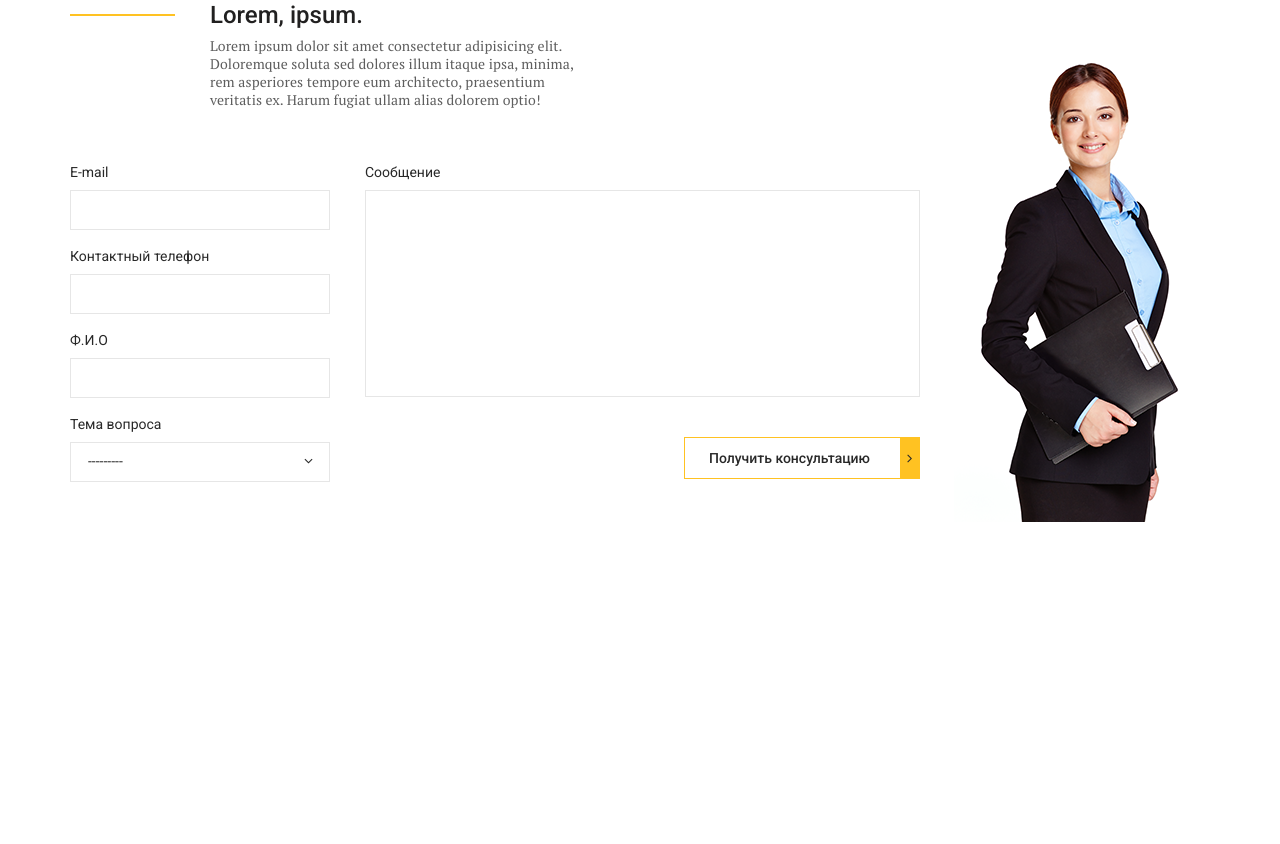
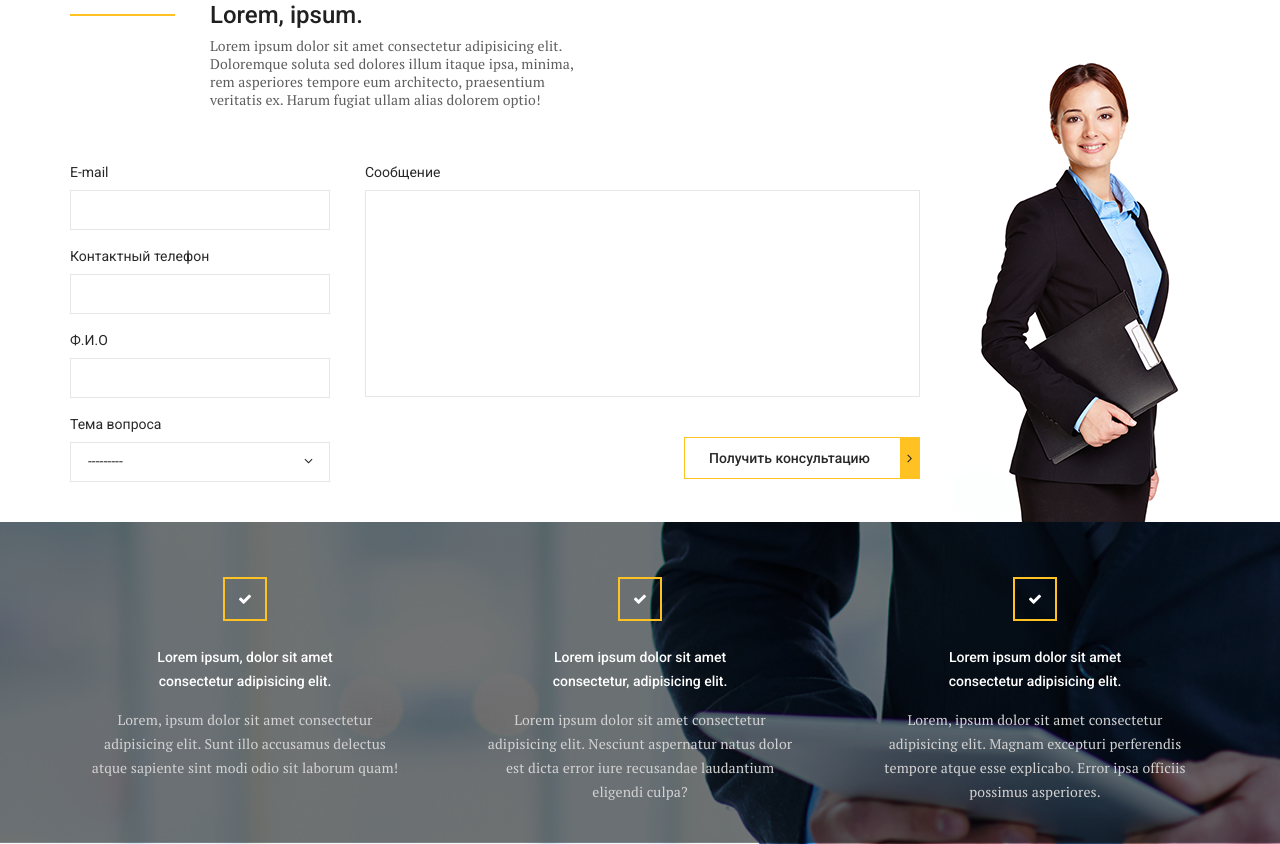
Before and after one commit to AntiHero/WebSiteTemplate2, a plain HTML site: page index.html in a window 1280 px wide. Shown: the part 1618-2462 px from the top of the page. Before the commit the page ends 2140 px from the top, so only its background shows below. Drawn offline with nearby package versions, Linux system fonts and the light colour scheme; files whose address does not match are found by name.

Commit message:
feat: advantages section add

```diff
--- a/css/style.css
+++ b/css/style.css
@@ -18,6 +18,7 @@ li {
 
 .container {
   max-width: 1170px;
+  width: 100%;
   margin: 0 auto;
   padding: 0 15px;
 }
@@ -574,3 +575,73 @@ header {
   /* fill button from right to left */
   box-shadow: inset -240px 0 0 0 #ffc222;
 }
+
+/* Advantages */
+.advantages {
+  padding: 55px 0 40px;
+  background-image: url(../img/advantages-bg.png);
+  background-repeat: no-repeat;
+  background-position: center;
+  min-height: 285px;
+  background-size: cover;
+  display: flex;
+  align-items: center;
+}
+
+.advantages__inner {
+  color: #ffffff;
+  display: flex;
+  justify-content: space-between;
+  text-align: center;
+  width: 100%;
+}
+
+.advantages-item {
+  max-width: 350px;
+  padding: 0px 0px;
+}
+
+.advantages__title {
+  padding: 68px 50px 15px;
+  font-style: 18px;
+  line-height: 24px;
+  font-weight: 500;
+  font-family: var(--main-font-family);
+  position: relative;
+}
+
+.advantages__title:before {
+  position: absolute;
+  content: "";
+  width: 40px;
+  height: 40px;
+  border: 2px solid #ffc222;
+  top: 0;
+  left: 50%;
+  transform: translateX(-50%);
+  -webkit-transform: translateX(-50%);
+  -moz-transform: translateX(-50%);
+  -ms-transform: translateX(-50%);
+  -o-transform: translateX(-50%);
+}
+
+.advantages__title:after {
+  font-family: "icomoon";
+  content: "\e900";
+  position: absolute;
+  top: -2px;
+  left: 50%;
+  font-size: 14px;
+  transform: translate(-50%, 50%);
+  -webkit-transform: translate(-50%, 50%);
+  -moz-transform: translate(-50%, 50%);
+  -ms-transform: translate(-50%, 50%);
+  -o-transform: translate(-50%, 50%);
+}
+
+.advantages__text {
+  line-height: 24px;
+  color: #d3d2d2;
+  letter-spacing: 0.1px;
+  padding: 0px 15px;
+}
--- a/index.html
+++ b/index.html
@@ -23,7 +23,7 @@
     <link rel="stylesheet" href="css/slick.css" />
 
     <!-- Form styler -->
-    <link rel="stylesheet" href="css/jquery.formstyler.css">
+    <link rel="stylesheet" href="css/jquery.formstyler.css" />
 
     <title>Template2</title>
   </head>
@@ -286,6 +286,32 @@
         </div>
       </div>
     </section>
+    <section class="advantages">
+      <div class="container">
+        <div class="advantages__inner">
+          <div class="advantages-item">
+            <div class="advantages__title">
+              Lorem ipsum, dolor sit amet consectetur adipisicing elit.
+            </div>
+            <div class="advantages__text">
+              Lorem, ipsum dolor sit amet consectetur adipisicing elit. Sunt illo accusamus delectus atque sapiente sint modi odio sit laborum quam!
+            </div>
+          </div>
+          <div class="advantages-item">
+            <div class="advantages__title">Lorem ipsum dolor sit amet consectetur, adipisicing elit.</div>
+            <div class="advantages__text">
+              Lorem ipsum dolor sit amet consectetur adipisicing elit. Nesciunt aspernatur natus dolor est dicta error iure recusandae laudantium eligendi culpa?
+            </div>
+          </div>
+          <div class="advantages-item">
+            <div class="advantages__title">Lorem ipsum dolor sit amet consectetur adipisicing elit.</div>
+            <div class="advantages__text">
+              Lorem, ipsum dolor sit amet consectetur adipisicing elit. Magnam excepturi perferendis tempore atque esse explicabo. Error ipsa officiis possimus asperiores.
+            </div>
+          </div>
+        </div>
+      </div>
+    </section>
     <!-- JQuery -->
     <script
       src="https://code.jquery.com/jquery-3.4.1.min.js"
```
Also changed, not shown: img/O5MCDT0.png (added), img/advantages-bg.png (added).
